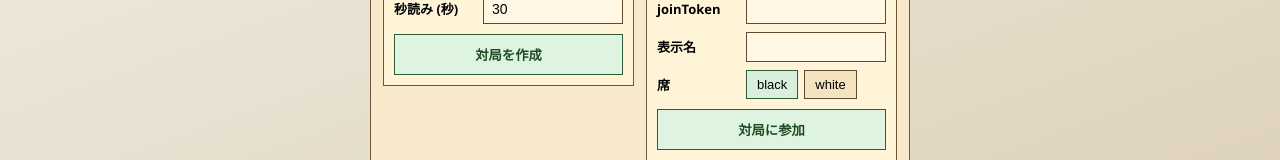
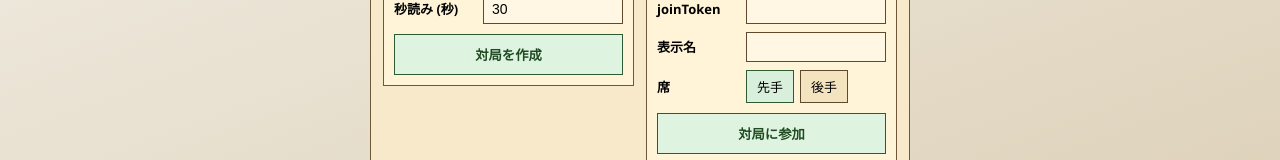
Before and after one commit to drumsuko1113/codex_test_creategame, a React (Vite) app in the folder app/: page / in a window 1280 px wide. Shown: the part 295-455 px from the top of the page. Built offline with nearby package versions, Linux system fonts and the light colour scheme.

Commit message:
Issue #74 UI表記を先手/後手に統一

```diff
--- a/app/src/App.tsx
+++ b/app/src/App.tsx
@@ -1103,8 +1103,8 @@ export function App() {
       {session ? (
         <p className="session-summary">
           {matchMode === "online"
-            ? `gameId: ${session.gameId} / seat: ${session.seat} / name: ${session.displayName} / version: ${gameVersion}`
-            : `mode: bot / seat: ${session.seat} / name: ${session.displayName} / version: ${gameVersion}`}
+            ? `gameId: ${session.gameId} / 先後: ${winnerLabel(session.seat)} / name: ${session.displayName} / version: ${gameVersion}`
+            : `mode: bot / 先後: ${winnerLabel(session.seat)} / name: ${session.displayName} / version: ${gameVersion}`}
         </p>
       ) : matchMode === "online" && spectatorGameId ? (
         <p className="session-summary">mode: spectator / gameId: {spectatorGameId} / version: {gameVersion}</p>
--- a/app/src/ui/SetupScreen.tsx
+++ b/app/src/ui/SetupScreen.tsx
@@ -184,14 +184,14 @@ export function SetupScreen({
                     className={`setup-button ${joinSeat === "black" ? "is-selected" : ""}`.trim()}
                     onClick={() => onJoinSeatChange("black")}
                   >
-                    black
+                    先手
                   </button>
                   <button
                     type="button"
                     className={`setup-button ${joinSeat === "white" ? "is-selected" : ""}`.trim()}
                     onClick={() => onJoinSeatChange("white")}
                   >
-                    white
+                    後手
                   </button>
                 </div>
               </div>
@@ -262,14 +262,14 @@ export function SetupScreen({
                   className={`setup-button ${botSeat === "black" ? "is-selected" : ""}`.trim()}
                   onClick={() => onBotSeatChange("black")}
                 >
-                  black
+                  先手
                 </button>
                 <button
                   type="button"
                   className={`setup-button ${botSeat === "white" ? "is-selected" : ""}`.trim()}
                   onClick={() => onBotSeatChange("white")}
                 >
-                  white
+                  後手
                 </button>
               </div>
             </div>
```
Also changed, not shown: 1 other file (tests, documents, lock files or other folders).
